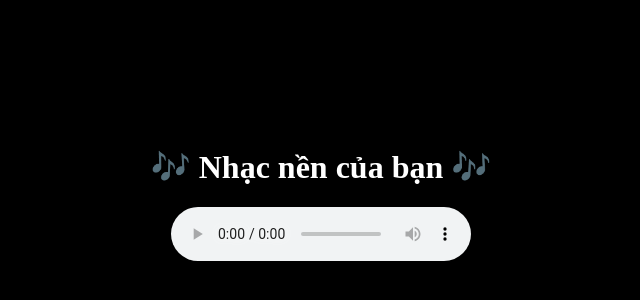
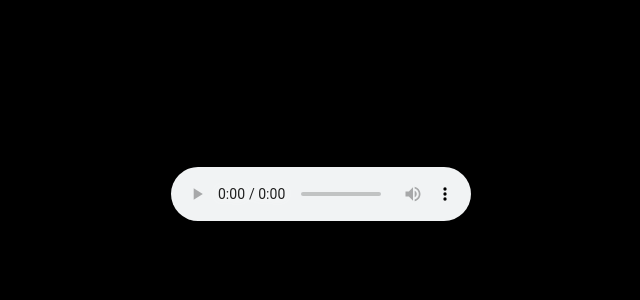
Before and after one commit to pxuanne/audio, a plain HTML site: page index.html in a window 1280 px wide. Shown: the part 214-514 px from the top of the page, without its empty margins (319-959 px from the left). Drawn offline with Linux system fonts and the light colour scheme.

Commit message:
Update index.html

```diff
--- a/index.html
+++ b/index.html
@@ -19,7 +19,6 @@
   </style>
 </head>
 <body>
-  <h1>🎶 Nhạc nền của bạn 🎶</h1>
   <audio controls autoplay loop>
     <source src="audione.mp3" type="audio/mpeg">
     Trình duyệt của bạn không hỗ trợ audio.
```
